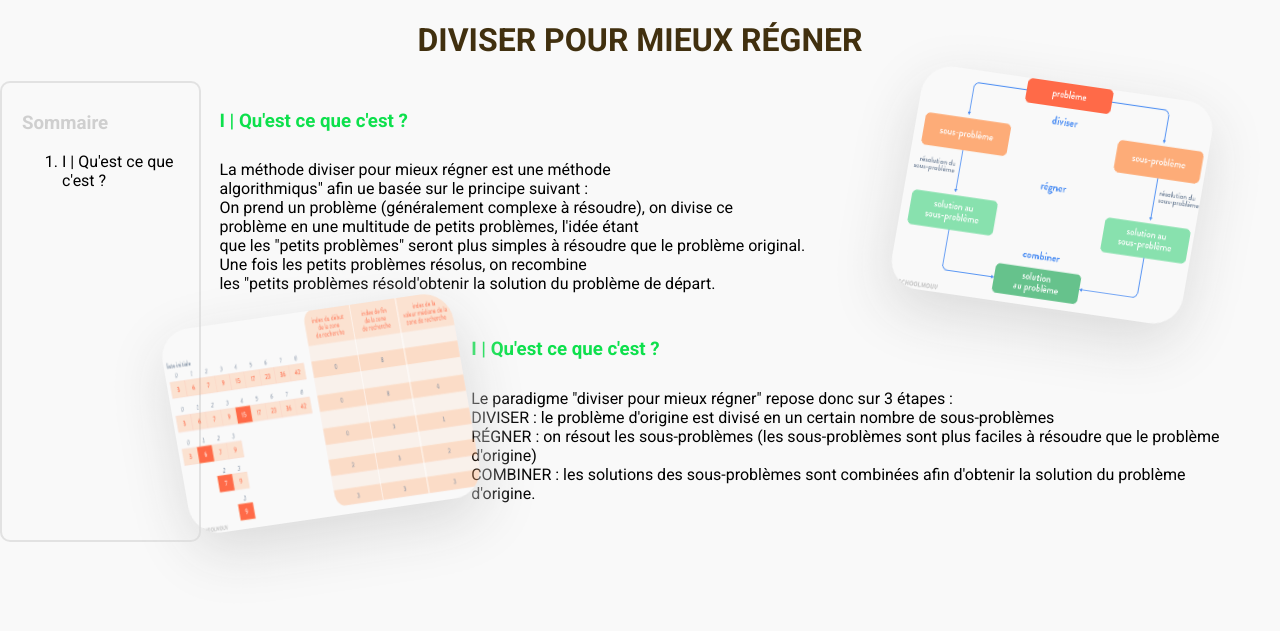
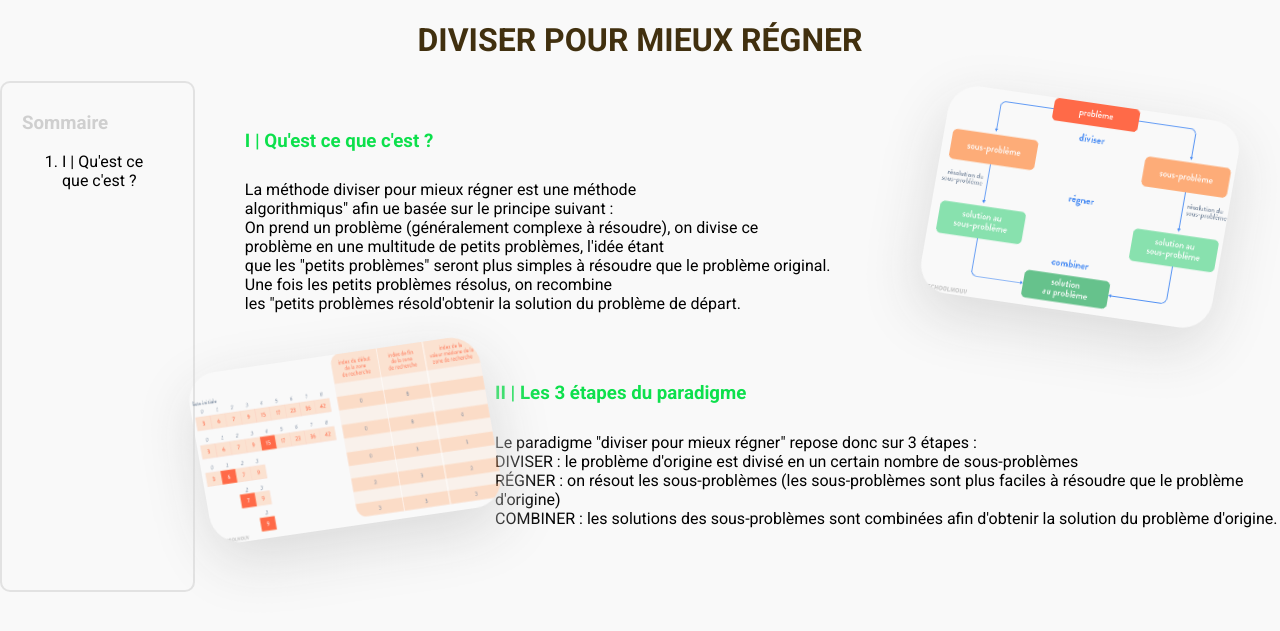
Before and after one commit to tometcalvin/projetnsisp, a PHP site: page /indexpartie2.html in a window 1280 px wide. Shown: the top 631 px of the page. Run offline with PHP 8.4, Linux system fonts and the light colour scheme.

Commit message:
SubPart2

```diff
--- a/css/style.css
+++ b/css/style.css
@@ -94,9 +94,10 @@
     justify-content: space-around;
     width: 100%;
     margin-left: -30px;
+    margin: 20px 0px;
 }
 
-.subpart1 p {
+.subpart p {
     margin-top: auto;
     margin-bottom: auto;
 }
--- a/indexpartie2.html
+++ b/indexpartie2.html
@@ -34,7 +34,7 @@
 				<div class="subpart">
 					<img src="img/etapes.png" alt="Décomposition de la méthode" id="decompo">
 					<div class="sp2text">
-						<h3 class="sous_sous_titre">I | Qu'est ce que c'est ?</h3>
+						<h3 class="sous_sous_titre">II | Les 3 étapes du paradigme</h3>
 						<p>Le paradigme "diviser pour mieux régner" repose donc sur 3 étapes :<br>
 							DIVISER : le problème d'origine est divisé en un certain nombre de sous-problèmes <br>
 							RÉGNER : on résout les sous-problèmes (les sous-problèmes sont plus faciles à résoudre que le problème d'origine) <br>
```
